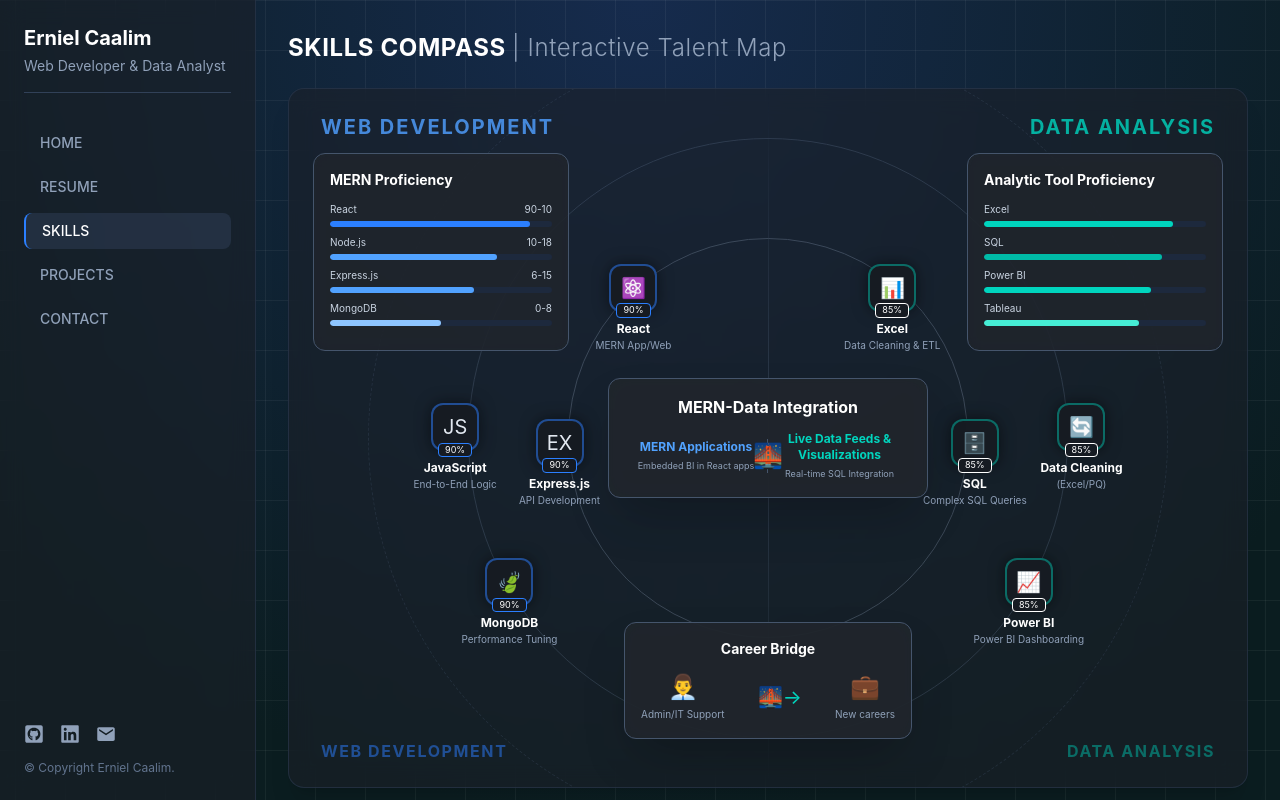
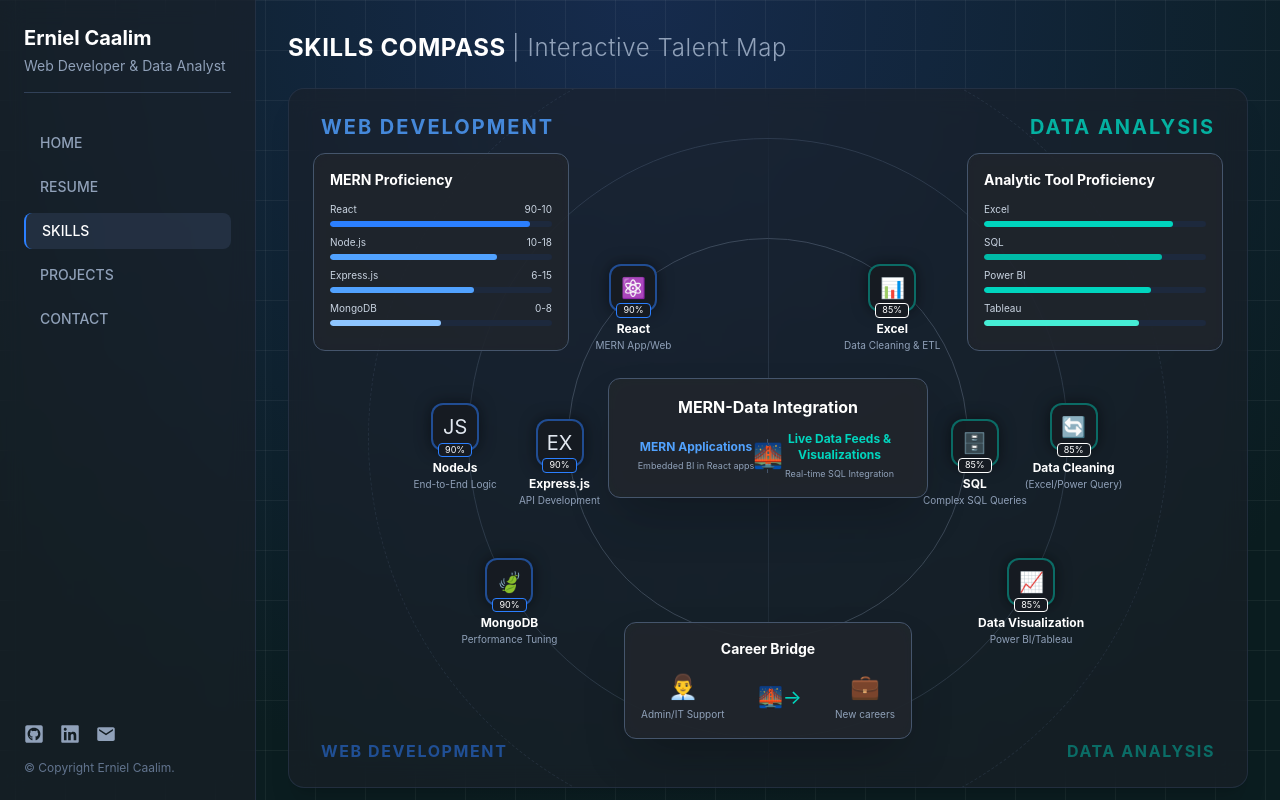
Before and after one commit to EMCSquare12/erniel-portfolio, a React (Vite) app: page /skills in a window 1280 px wide. Built offline with nearby package versions, Linux system fonts and the light colour scheme.

Commit message:
Little Changes

```diff
--- a/src/pages/SkillsPage.jsx
+++ b/src/pages/SkillsPage.jsx
@@ -208,7 +208,7 @@ export default function SkillsPage() {
         />
         <SkillNode
           icon="JS"
-          title="JavaScript"
+          title="NodeJs"
           subtitle="End-to-End Logic"
           score={90}
           themeColor="blue"
@@ -243,7 +243,7 @@ export default function SkillsPage() {
         <SkillNode
           icon="🔄"
           title="Data Cleaning"
-          subtitle="(Excel/PQ)"
+          subtitle="(Excel/Power Query)"
           score={85}
           themeColor="teal"
           positionClasses="top-[45%] right-[13%]"
@@ -258,8 +258,8 @@ export default function SkillsPage() {
         />
         <SkillNode
           icon="📈"
-          title="Power BI"
-          subtitle="Power BI Dashboarding"
+          title="Data Visualization"
+          subtitle="Power BI/Tableau"
           score={85}
           themeColor="teal"
           positionClasses="bottom-[20%] right-[17%]"
```
